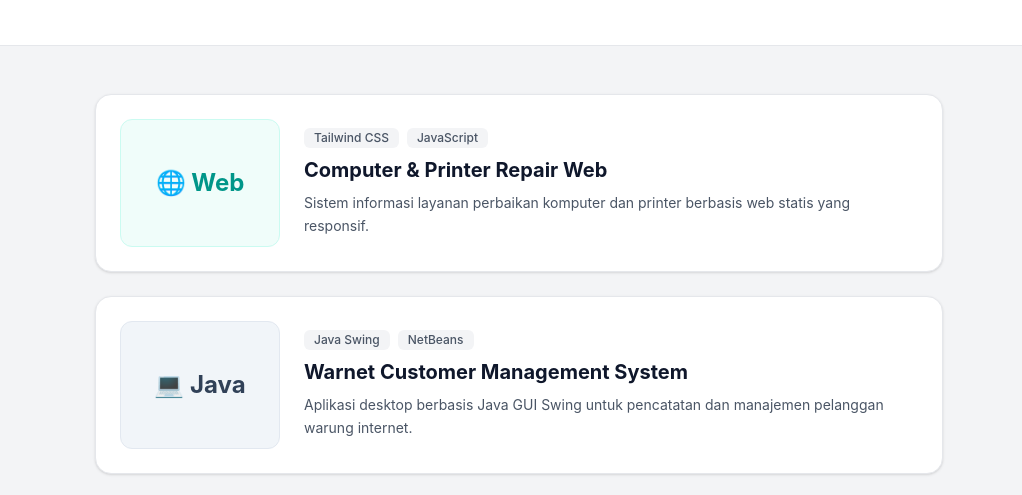
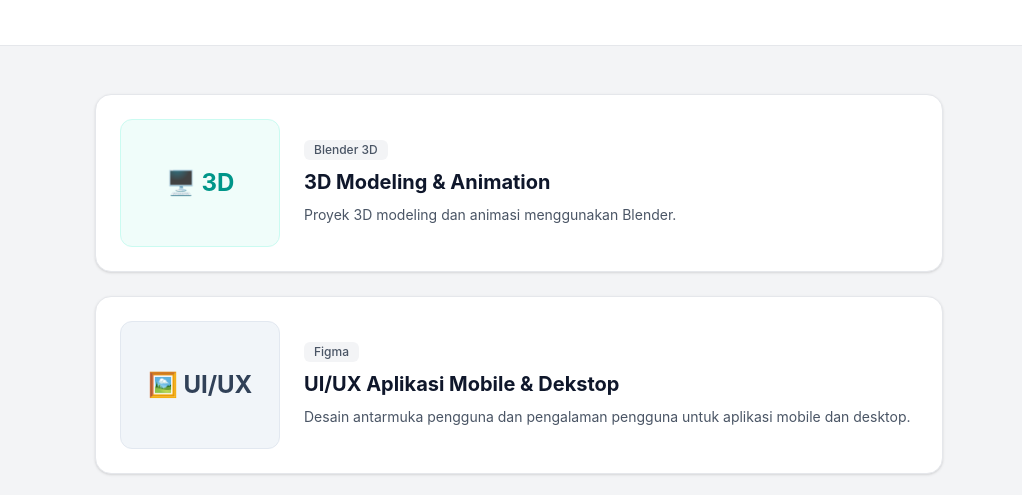
Before and after one commit to Cok-Bagas/Portofolio, a website: page projects.html in a window 1280 px wide. Shown: the part 236-731 px from the top of the page, without its empty margins (121-1143 px from the left). Drawn offline with Linux system fonts and the light colour scheme.

Commit message:
Revise project descriptions and icons in projects.html
Updated project details and icons in the projects page.

```diff
--- a/projects.html
+++ b/projects.html
@@ -10,7 +10,7 @@
 
 <body class="bg-gray-100 text-slate-800 min-h-screen flex flex-col justify-between">
 
-  <!-- NAVBAR SIMPEL -->
+  <!-- NAVBAR -->
   <nav class="bg-white border-b border-gray-200 sticky top-0 z-10">
     <div class="max-w-5xl mx-auto px-6 py-4 flex flex-col sm:flex-row items-center justify-between gap-4">
 
@@ -66,22 +66,20 @@
 
       <!-- PROJECT 1 -->
       <div class="bg-white p-6 rounded-2xl border border-gray-200 shadow-sm flex flex-col sm:flex-row gap-6 items-center">
-        <!-- Visual/Icon Placeholder -->
         <div class="w-full sm:w-40 h-32 rounded-xl bg-teal-50 border border-teal-100 flex items-center justify-center text-teal-600 shrink-0 font-bold text-2xl">
-          🌐 Web
+          🖥️ 3D
         </div>
 
         <!-- Project Info -->
         <div class="flex-1 text-center sm:text-left">
           <div class="flex flex-wrap justify-center sm:justify-start gap-2 mb-2">
-            <span class="px-2.5 py-0.5 rounded-md bg-gray-100 text-xs text-gray-600 font-medium">Tailwind CSS</span>
-            <span class="px-2.5 py-0.5 rounded-md bg-gray-100 text-xs text-gray-600 font-medium">JavaScript</span>
+            <span class="px-2.5 py-0.5 rounded-md bg-gray-100 text-xs text-gray-600 font-medium">Blender 3D</span>
           </div>
           <h2 class="text-xl font-bold text-slate-900">
-            Computer & Printer Repair Web
+            3D Modeling & Animation
           </h2>
           <p class="mt-2 text-sm text-gray-600 leading-relaxed">
-            Sistem informasi layanan perbaikan komputer dan printer berbasis web statis yang responsif.
+            Proyek 3D modeling dan animasi menggunakan Blender.
           </p>
         </div>
       </div>
@@ -89,22 +87,20 @@
 
       <!-- PROJECT 2 -->
       <div class="bg-white p-6 rounded-2xl border border-gray-200 shadow-sm flex flex-col sm:flex-row gap-6 items-center">
-        <!-- Visual/Icon Placeholder -->
         <div class="w-full sm:w-40 h-32 rounded-xl bg-slate-100 border border-slate-200 flex items-center justify-center text-slate-700 shrink-0 font-bold text-2xl">
-          💻 Java
+          🖼️ UI/UX
         </div>
 
         <!-- Project Info -->
         <div class="flex-1 text-center sm:text-left">
           <div class="flex flex-wrap justify-center sm:justify-start gap-2 mb-2">
-            <span class="px-2.5 py-0.5 rounded-md bg-gray-100 text-xs text-gray-600 font-medium">Java Swing</span>
-            <span class="px-2.5 py-0.5 rounded-md bg-gray-100 text-xs text-gray-600 font-medium">NetBeans</span>
+            <span class="px-2.5 py-0.5 rounded-md bg-gray-100 text-xs text-gray-600 font-medium">Figma</span>
           </div>
           <h2 class="text-xl font-bold text-slate-900">
-            Warnet Customer Management System
+            UI/UX Aplikasi Mobile & Dekstop
           </h2>
           <p class="mt-2 text-sm text-gray-600 leading-relaxed">
-            Aplikasi desktop berbasis Java GUI Swing untuk pencatatan dan manajemen pelanggan warung internet.
+            Desain antarmuka pengguna dan pengalaman pengguna untuk aplikasi mobile dan desktop.
           </p>
         </div>
       </div>
@@ -112,7 +108,6 @@
 
       <!-- PROJECT 3 -->
       <div class="bg-white p-6 rounded-2xl border border-gray-200 shadow-sm flex flex-col sm:flex-row gap-6 items-center">
-        <!-- Visual/Icon Placeholder -->
         <div class="w-full sm:w-40 h-32 rounded-xl bg-teal-50 border border-teal-100 flex items-center justify-center text-teal-600 shrink-0 font-bold text-2xl">
           ⏱️ Tool
         </div>
@@ -124,7 +119,7 @@
             <span class="px-2.5 py-0.5 rounded-md bg-gray-100 text-xs text-gray-600 font-medium">HTML/CSS</span>
           </div>
           <h2 class="text-xl font-bold text-slate-900">
-            Travel Time Calculator
+            Kalkulator Waktu Perjalanan
           </h2>
           <p class="mt-2 text-sm text-gray-600 leading-relaxed">
             Kalkulator sederhana berbasis JS untuk menghitung estimasi waktu tempuh berdasarkan jarak dan kecepatan.
```
